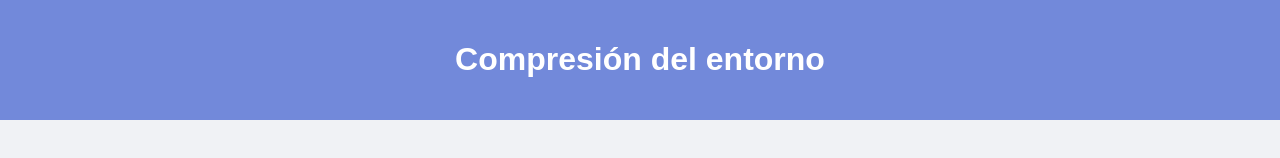
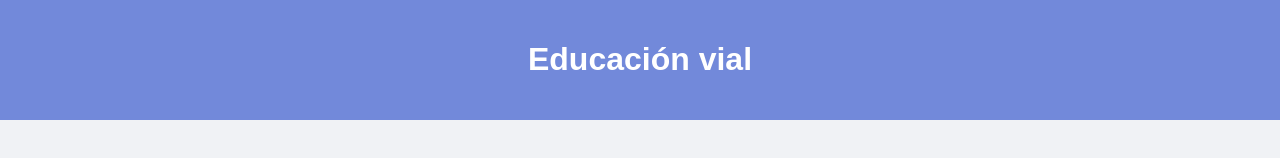
Before and after one commit to movilidads/pagina, a plain HTML site: page podcast.html in a window 1280 px wide. Shown: the top 158 px of the page. Drawn offline with Linux system fonts and the light colour scheme.

Commit message:
podcast.html

```diff
--- a/podcast.html
+++ b/podcast.html
@@ -94,7 +94,7 @@
     </head>
 <body>
     <header>
-        <h1>Compresión del entorno</h1>
+        <h1>Educación vial</h1>
     </header>
     <div class="container">
         <div class="video-container">
```
